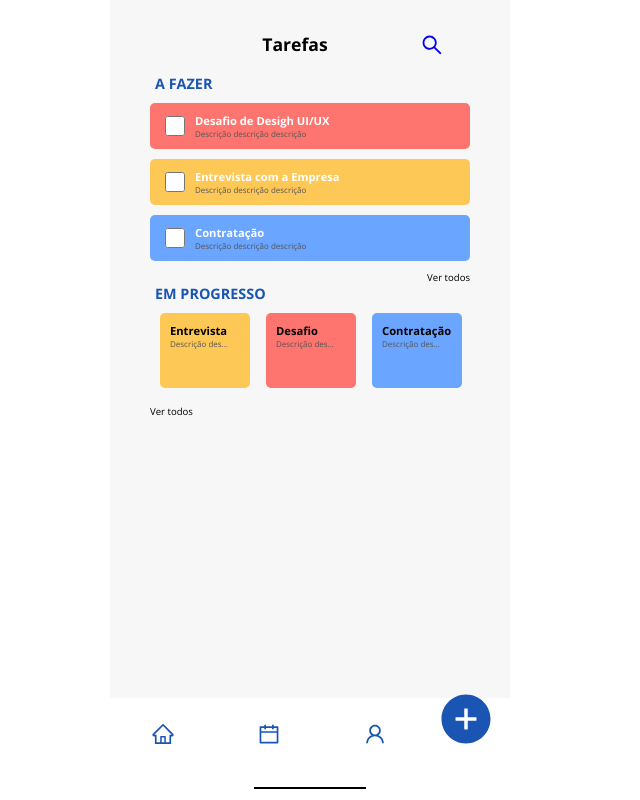
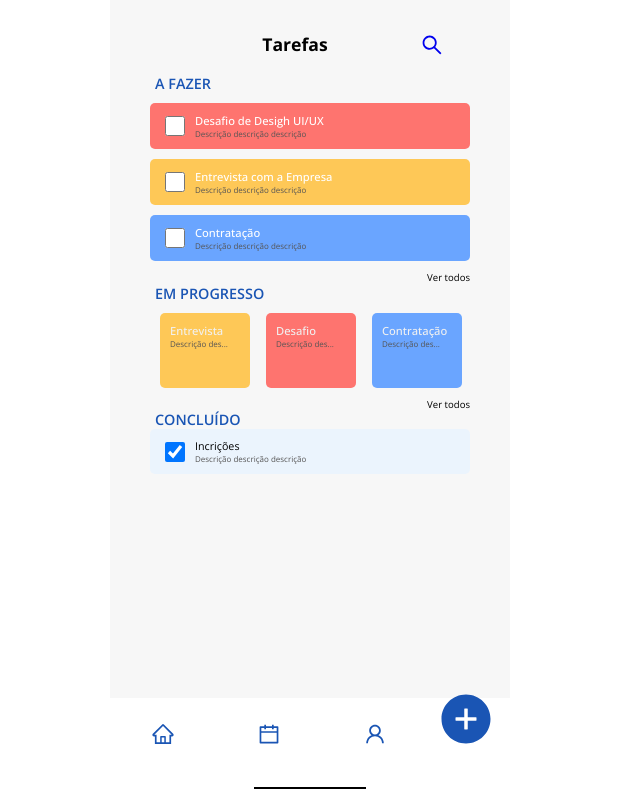
Before and after one commit to jerlyssonm/TuDu, a React (Vite) app: page /dashboard in a window 1280 px wide. Shown: the whole page, without its empty margins (330-970 px from the left). Built offline with nearby package versions, Linux system fonts and the light colour scheme.

Commit message:
fix: corrections effects

```diff
--- a/src/pages/autenticate/login/index.tsx
+++ b/src/pages/autenticate/login/index.tsx
@@ -1,7 +1,12 @@
 import './style.css'
-import { Link } from 'react-router-dom'
+import { Link, useNavigate } from 'react-router-dom'
 
 const Login = () =>{
+
+    const navigate = useNavigate();
+    const handleNavigate = (link:string) =>{
+        navigate(link)
+    }
     return (
         <div className='box-login'>
             <form>
@@ -12,7 +17,7 @@ const Login = () =>{
                 <label htmlFor="">Senha</label>
                 <input type="password" />
                 <div className='box-btn'>
-                    <button>Entrar</button>
+                    <button onClick={()=>handleNavigate('/dashboard')}>Entrar</button>
                     <button>Entrar com google</button>
                     <Link to="/register">Não tenho conta</Link>
                 </div>
--- a/src/pages/autenticate/login/style.css
+++ b/src/pages/autenticate/login/style.css
@@ -63,6 +63,7 @@ form input:focus{
     margin: 1em 0 1em 0;
     cursor: pointer;
 }
+
 .box-btn a{
     color: grey;
     margin: 2em 0 1em 0;
--- a/src/pages/autenticate/register/index.tsx
+++ b/src/pages/autenticate/register/index.tsx
@@ -1,7 +1,12 @@
-import { Link } from 'react-router-dom'
+import { Link, useNavigate } from 'react-router-dom'
 import './style.css'
 
 const Register = () =>{
+
+    const navigate = useNavigate();
+    const handleNavigate = (link:string) =>{
+        navigate(link)
+    }
     return (
         <div className='box-register'>
             <form>
@@ -16,7 +21,9 @@ const Register = () =>{
                 <label htmlFor="">Repetir senha</label>
                 <input type="password" />
                 <div className='box-btn'>
-                    <button >Cadastrar</button>
+                    <button onClick={()=>handleNavigate('/dashboard')}>
+                        Cadastrar
+                    </button>
                     <button>Continuar com Google</button>
                     <Link to="/login">já tenho conta</Link>
                 </div>
--- a/src/pages/autenticate/register/style.css
+++ b/src/pages/autenticate/register/style.css
@@ -25,7 +25,7 @@ form a{
     text-align: center;
 }
 .box-register h1{
-    margin: 1.5em 0;
+    margin: .5em 0;
     color: var(--primary1);
 }
 form label{
@@ -41,20 +41,20 @@ form input:focus{
     padding: .7em;
 }
 .box-btn{
-    margin: 1em 0 .5em 0;
+    margin: .5em 0;
     display: flex;
     flex-direction: column;
     align-items: center;
 }
 .box-btn button{
-    background-color: #1A55B4;
+    background-color: var(--primary1);
+    border: none;
     color: white;
     font-size: .7em;
-    border: none;
     padding: .9em;
     border-radius: 5px;
     width: 100%;
-    margin: 1em 0 1em 0;
+    margin: .5em 0;
     cursor: pointer;
 }
 .box-btn a{
--- a/src/pages/dashboard/dashHome/index.tsx
+++ b/src/pages/dashboard/dashHome/index.tsx
@@ -56,6 +56,16 @@ const DashHome =() => {
                 </div>
                 <span className='all-span'>Ver todos</span>
             </div>
+            <div className="completed">
+                <h2>CONCLUÍDO</h2>
+                <div className='task box-completed'>
+                    <input type="checkbox" checked className='check' />
+                    <div>
+                        <h6>Incrições</h6>
+                        <p>Descrição descrição descrição</p>
+                    </div>
+                </div>
+            </div>
         </div>
     )
 }
--- a/src/pages/dashboard/dashHome/style.css
+++ b/src/pages/dashboard/dashHome/style.css
@@ -12,6 +12,7 @@ h2{
     text-align: left;
     color: var(--primary1);
     font-size: .9em;
+    font-weight: 600;
     padding-left: 5px;
 }
 .head{
@@ -74,13 +75,14 @@ h2{
     width: 1.5em;
 }
 h5{
+    font-weight: 500;
     font-size: .7em;
 }
 p{
     font-size: .5em;
     color: rgb(85, 84, 84);
 }
-span{
+.all-span{
     text-align: end;
     font-size: .6em;
 }
@@ -104,16 +106,21 @@ span{
 .scroll::-webkit-scrollbar{
     display: none;
 }
-.box-progress {
-    text-align: left;
+.box-progress .all-span{
+    float: right;
 }
 
 .percent{
+    text-align: left;
     position: relative;
     width: 90px;
     height: 75px;
     border-radius: 5px;
     padding: 10px;
+}
+.percent h5{
+    font-weight: 500;
+    color: rgb(241, 241, 241);
 }
 .percent::before{
     content: "";
@@ -126,3 +133,14 @@ span{
     border-radius: inherit;
     z-index: -1;
 }
+.completed{
+    margin-top: .8em;
+}
+.box-completed{
+    text-align: left;
+    background: var(--secundary3);
+}
+h6{
+    color: black;
+    font-weight: 400;
+}
--- a/src/pages/home/style.css
+++ b/src/pages/home/style.css
@@ -8,7 +8,8 @@
     color: var(--primary1);
 }
 .home-box p{
-    margin: 3em auto;
+    font-size: .8em;
+    margin: 2em auto;
     font-weight: lighter;
 }
 
```
